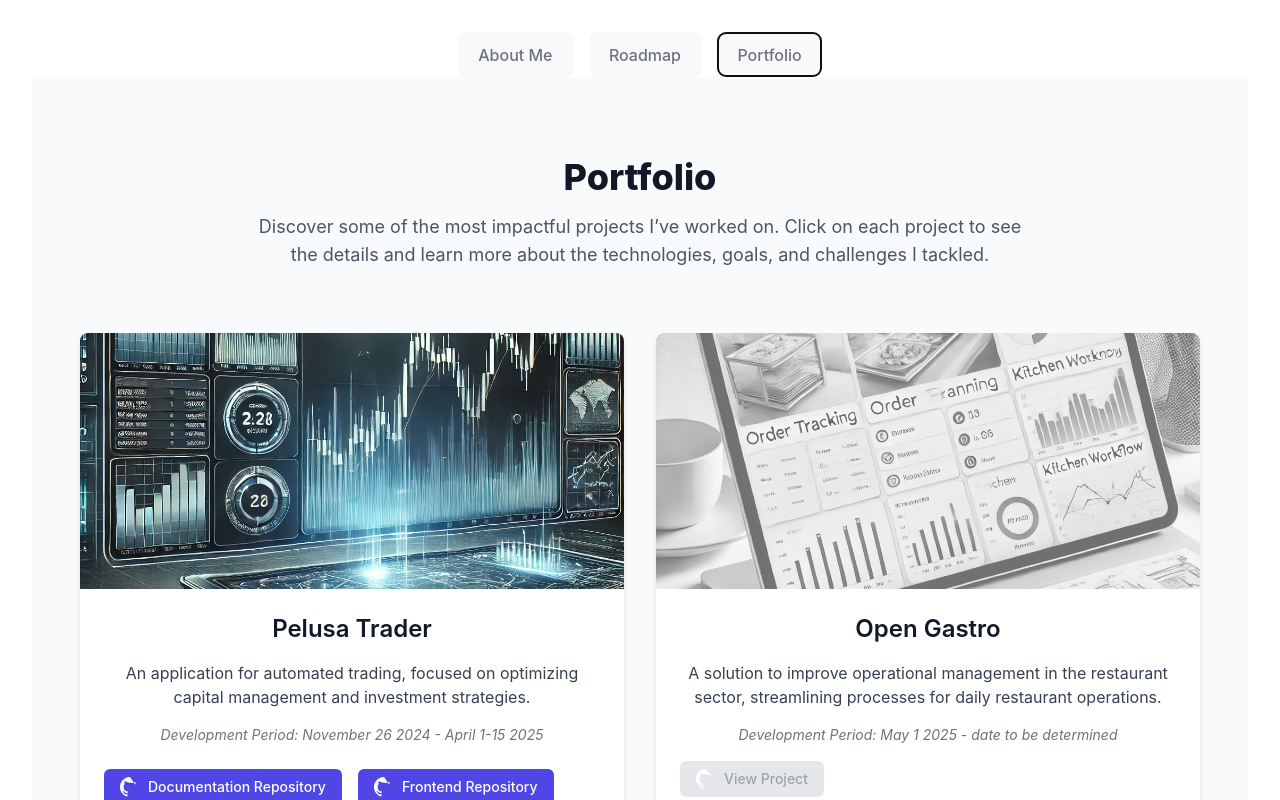
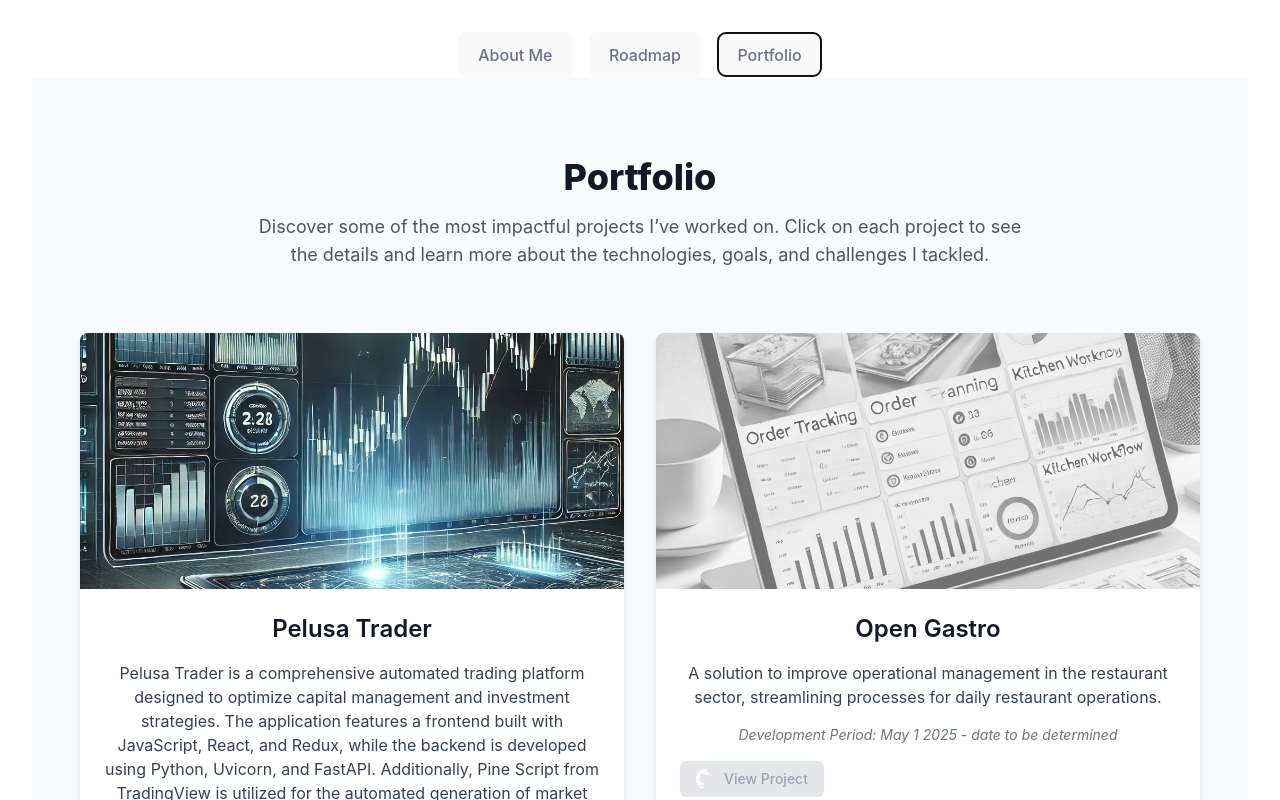
Before and after one commit to gabriel-klettur/Lading-Page-Portfolio, a React (Vite) app in the folder my-portfolio/: page / in a window 1280 px wide. Both pictures are taken after a click on the tab "Portfolio". Shown: the top 800 px of the page. Built offline with nearby package versions, Linux system fonts and the light colour scheme.

Commit message:
Update Portfolio.jsx
Updated Description of 'Pelusa Trader' and structure to show buttons with repositories.

```diff
--- a/my-portfolio/src/components/Portfolio.jsx
+++ b/my-portfolio/src/components/Portfolio.jsx
@@ -5,18 +5,19 @@
     const projects = [
         {
             title: 'Pelusa Trader',
-            description: 'An application for automated trading, focused on optimizing capital management and investment strategies.',
+            description: 'Pelusa Trader is a comprehensive automated trading platform designed to optimize capital management and investment strategies. The application features a frontend built with JavaScript, React, and Redux, while the backend is developed using Python, Uvicorn, and FastAPI. Additionally, Pine Script from TradingView is utilized for the automated generation of market alerts, enabling greater precision and agility in decision-making.',
+
             developmentPeriod: 'Development Period: November 26 2024 - April 1-15 2025',
             image: imagePelusaTrader,
             link: 'https://www.beelzebot.com/pelusa-trader/',
-            repositories: {
-                documentation: 'https://github.com/Beelzebot777/Pelusa-Docs-Public',
-                frontend: 'https://github.com/Beelzebot777/Pelusa-FrontEnd-Strateger-Public',
-                backend1: 'https://github.com/Beelzebot777/Pelusa-BackEnd-Strateger-Public',
-                backend2: 'https://github.com/Beelzebot777/Pelusa-Backend-AlarmHugger',
-                pinescript: 'https://github.com/Beelzebot777/Algorithmic-Trading-PineScript'
-            },
-            githubProject: 'https://github.com/users/Beelzebot777/projects/8/views/3?filterQuery=-repo%3ABeelzebot777%2FPelusa-Backend-AlarmHugger%2CBeelzebot777%2FAlgorithmic-Trading-PineScript'
+            repositories: [
+                { name: 'Documentation', url: 'https://github.com/Beelzebot777/Pelusa-Docs-Public' },
+                { name: 'Frontend', url: 'https://github.com/Beelzebot777/Pelusa-FrontEnd-Strateger-Public' },
+                { name: 'Backend Strateger', url: 'https://github.com/Beelzebot777/Pelusa-BackEnd-Strateger-Public' },
+                { name: 'Backend AlarmHugger', url: 'https://github.com/Beelzebot777/Pelusa-Backend-AlarmHugger' },
+                { name: 'PineScript Strategies', url: 'https://github.com/Beelzebot777/Algorithmic-Trading-PineScript' }
+            ],
+            githubProject: 'https://github.com/users/Beelzebot777/projects/8/views/3'
         },
         {
             title: 'Open Gastro',
@@ -87,10 +88,11 @@
 
                             {project.title === 'Pelusa Trader' && (
                                 <div className="mt-6 flex flex-wrap gap-4">
-                                    {Object.entries(project.repositories).map(([key, url]) => (
+
+                                    {project.repositories.map((repo, index) => (
                                         <a
-                                            key={key}
-                                            href={url}
+                                            key={index}
+                                            href={repo.url}
                                             target="_blank"
                                             rel="noopener noreferrer"
                                             className="flex items-center px-4 py-2 text-sm text-white bg-indigo-600 hover:bg-indigo-700 rounded-md transition-colors duration-300"
@@ -98,9 +100,10 @@
                                             <svg xmlns="http://www.w3.org/2000/svg" className="h-5 w-5 mr-2" viewBox="0 0 24 24" fill="white">
                                                 <path d="M12 0C5.37 0 0 5.373 0 12c0 5.302 3.438 9.8 8.207 11.387.6.113.793-.26.793-.577v-2.024c-3.338.726-4.042-1.416-4.042-1.416-.546-1.387-1.333-1.755-1.333-1.755-1.089-.745.082-.729.082-.729 1.205.085 1.84 1.237 1.84 1.237 1.07 1.835 2.809 1.305 3.494.997.107-.775.42-1.305.763-1.605-2.665-.303-5.466-1.335-5.466-5.931 0-1.311.469-2.382 1.236-3.222-.124-.303-.536-1.524.118-3.176 0 0 1.008-.323 3.301 1.23A11.52 11.52 0 0112 6.807c1.02.004 2.046.138 3.003.404 2.292-1.553 3.3-1.23 3.3-1.23.655 1.653.243 2.874.119 3.176z" />
                                             </svg>
-                                            {key.charAt(0).toUpperCase() + key.slice(1)} Repository
+                                            {repo.name}
                                         </a>
                                     ))}
+
                                 </div>
                             )}
 
```
